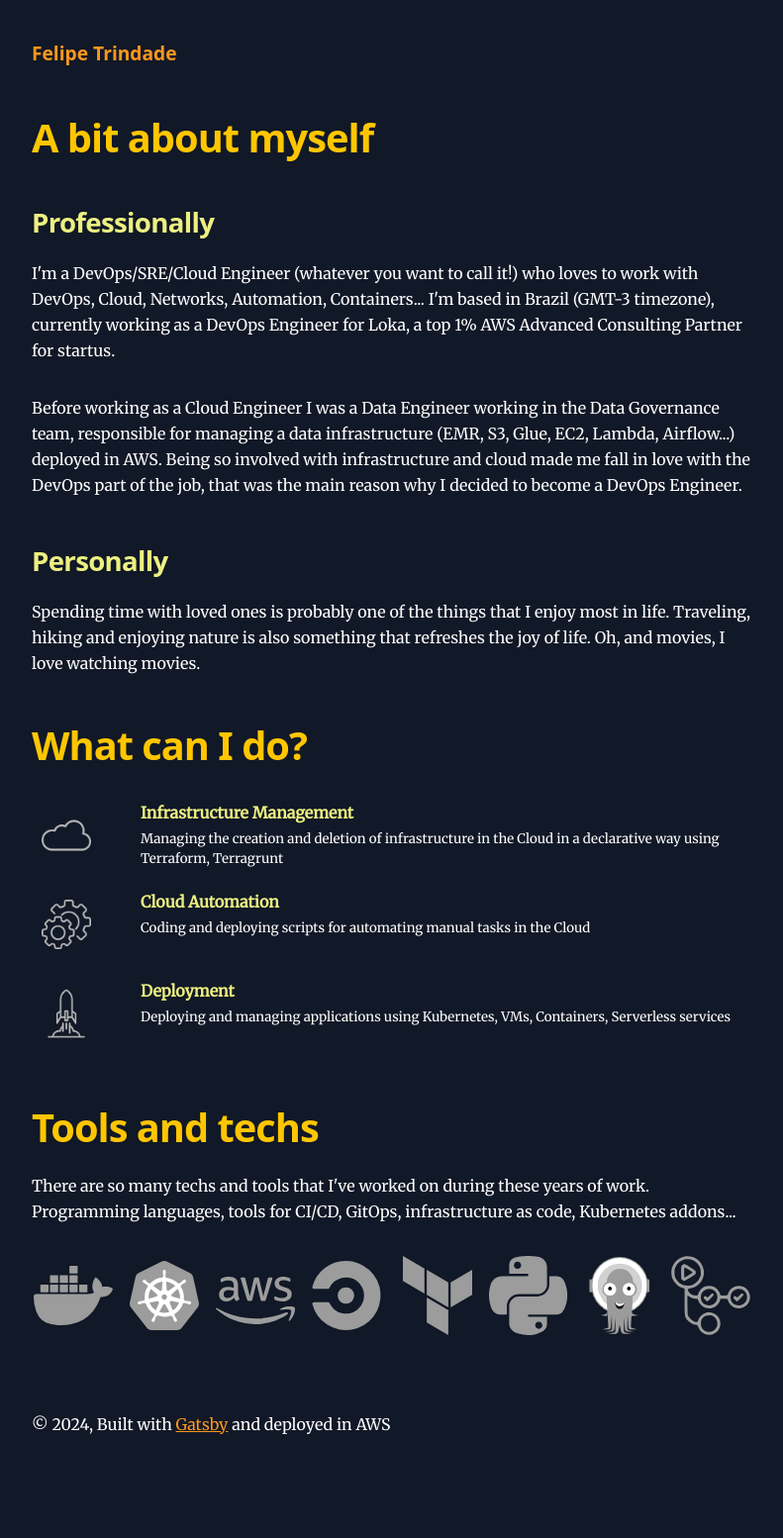
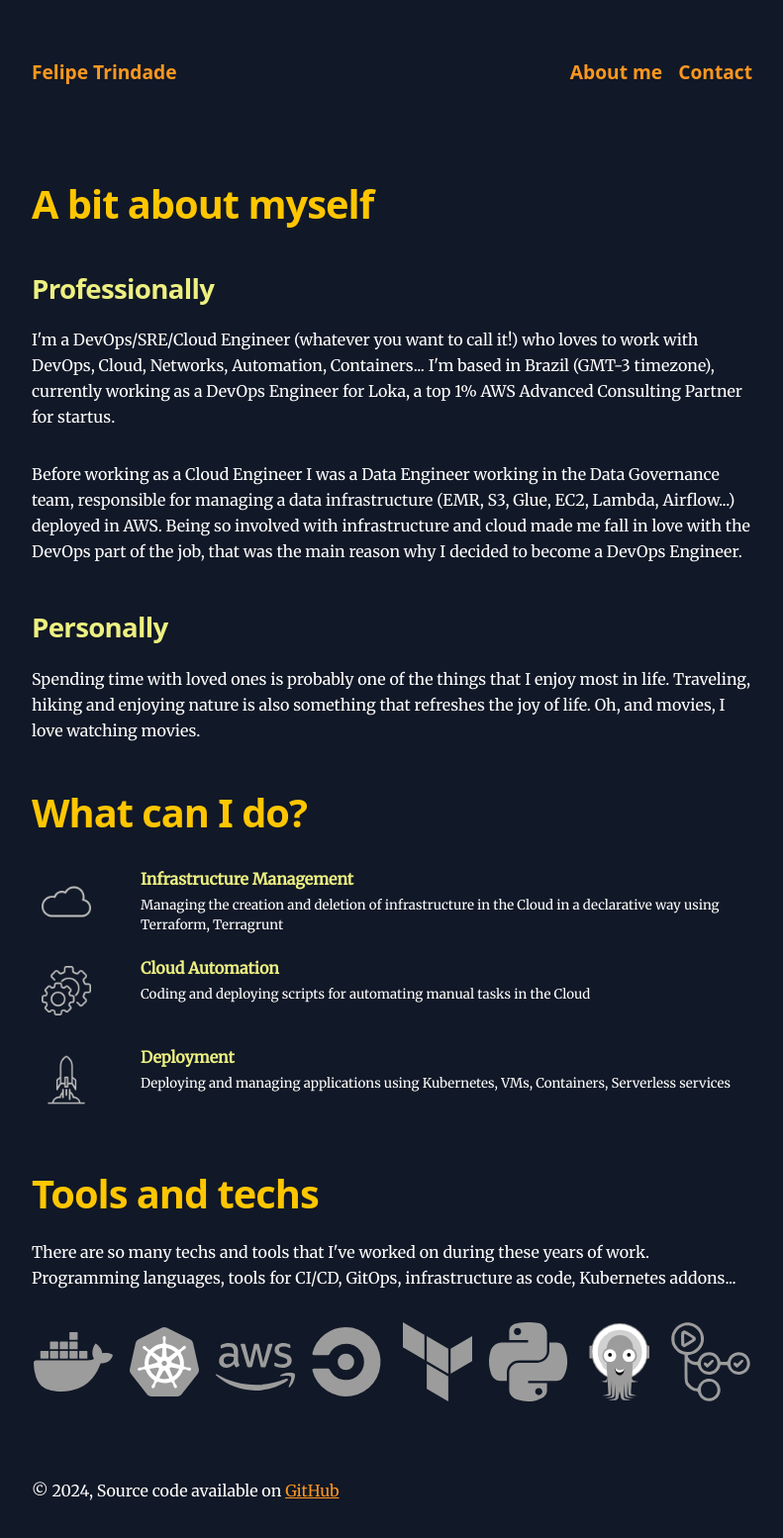
Before and after one commit to felipelaptrin/felipetrindade.com, a Gatsby site in the folder frontend/: page /about-me in a window 1280 px wide. Shown: the whole page at 99% size, without its empty margins (244-1035 px from the left). Before the commit the page ends 1515 px from the top, so only its background shows below. Built offline with nearby package versions, Linux system fonts and the light colour scheme; Gatsby itself is replaced by a stand-in of ours; a small style sheet from the web is missing.

Commit message:
enhance front (#10)
Co-authored-by: Felipe Trindade <felipelaptrin@gmail.com>

```diff
--- a/frontend/src/components/contact.js
+++ b/frontend/src/components/contact.js
@@ -7,7 +7,7 @@
 
 import * as React from "react"
 import { useSendEmail } from "../hooks/email"
-import { ClipLoader } from "react-spinners"
+import { BeatLoader } from "react-spinners"
 
 const ContactModal = () => {
   const { sendEmail, isLoading, error } = useSendEmail()
@@ -47,7 +47,7 @@ const ContactModal = () => {
           >
             {isLoading ? (
               <p>
-                Sending <ClipLoader size="15" />{" "}
+                <BeatLoader className="loader" size="10" />
               </p>
             ) : (
               "Send Message"
--- a/frontend/src/components/layout.js
+++ b/frontend/src/components/layout.js
@@ -22,24 +22,16 @@ const Layout = ({ location, title, children }) => {
     </nav>
   )
 
-  if (isRootPath) {
-    header = <div className="navbar">{navbar}</div>
-  } else {
-    header = (
-      <Link className="header-link-home" to="/">
-        {title}
-      </Link>
-    )
-  }
+  header = <div className="navbar">{navbar}</div>
 
   return (
     <div className="global-wrapper" data-is-root-path={isRootPath}>
       <header className="global-header">{header}</header>
       <main>{children}</main>
       <footer>
-        © {new Date().getFullYear()}, Built with
+        © {new Date().getFullYear()}, Source code available on
         {` `}
-        <a href="https://www.gatsbyjs.com">Gatsby</a> and deployed in AWS
+        <a href="https://github.com/felipelaptrin/felipetrindade.com">GitHub</a>
       </footer>
     </div>
   )
--- a/frontend/src/style.css
+++ b/frontend/src/style.css
@@ -448,6 +448,10 @@ textarea {
   cursor: pointer;
 }
 
+.loader {
+  padding: 3px;
+}
+
 .hoverable-brightness {
   transition: background-color 0.15s;
 }
@@ -492,6 +496,7 @@ textarea {
   gap: 10px;
   align-items: center;
   justify-content: space-evenly;
+  flex-wrap: wrap;
 }
 
 .tools li {
```
